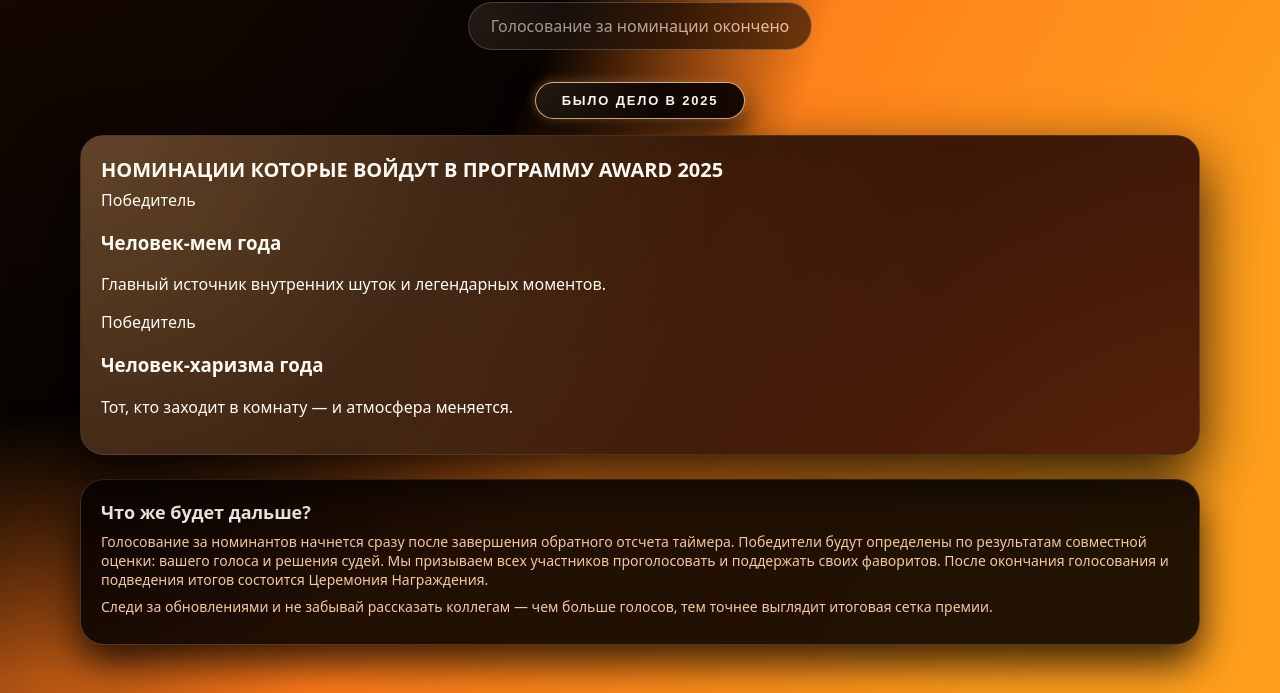
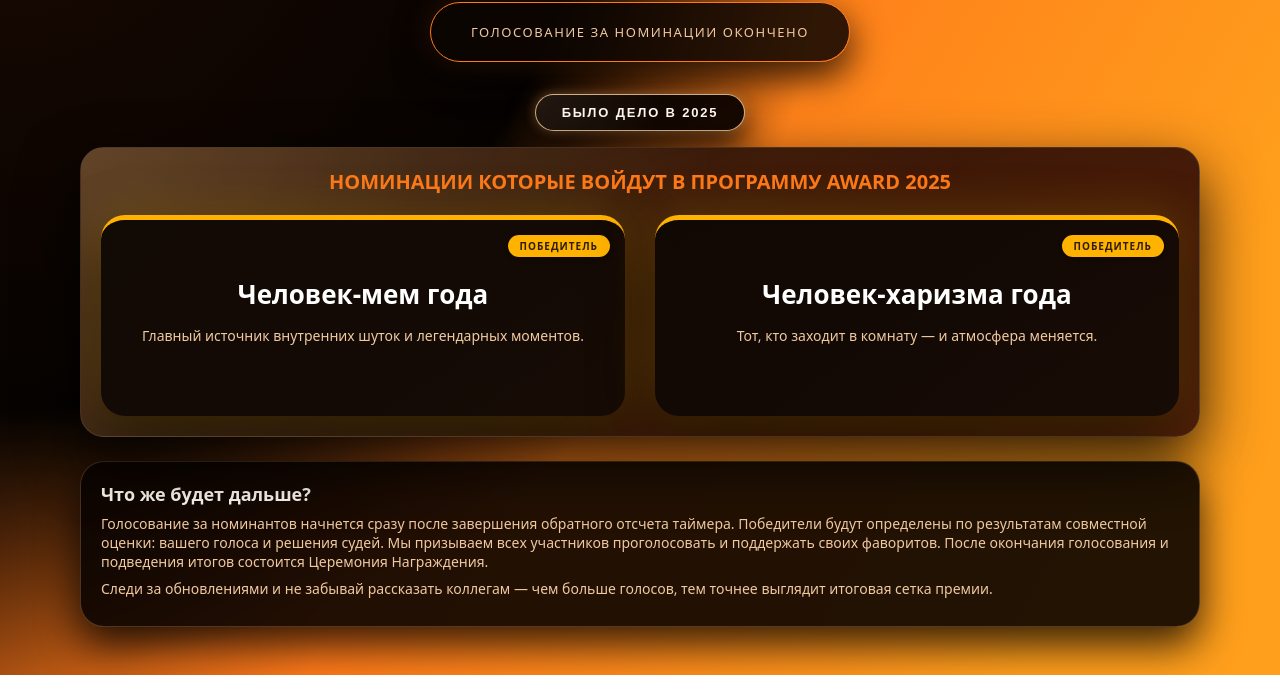
Before and after one commit to FFFyxjiy/gordost, a plain HTML site: page index.html in a window 1280 px wide. Shown: the part 172-865 px from the top of the page. Drawn offline with Linux system fonts and the light colour scheme.

Commit message:
Update styles.css

```diff
--- a/styles.css
+++ b/styles.css
@@ -503,6 +503,99 @@ body {
 }
 
 
+/* Секция победителей */
+
+.winner-list {
+    display: grid;
+    grid-template-columns: repeat(auto-fit, minmax(300px, 1fr));
+    gap: 30px;
+    margin-top: 20px;
+}
+
+.winners-title {
+    text-align: center;
+    color: var(--accent);
+    margin-bottom: 30px;
+    font-size: 32px;
+    text-transform: uppercase;
+}
+
+.winner-card {
+    position: relative;
+    overflow: hidden;
+
+    /* Фон с легким градиентом для глубины */
+    background: linear-gradient(145deg, var(--bg-card) 5%, rgba(20, 10, 5, 0.95) 100%);
+
+    padding: 30px;
+    border-radius: var(--radius-lg);
+    transition: all 0.3s ease;
+    text-align: center;
+
+    /* Золотой акцент: толстая рамка сверху */
+    border-top: 5px solid #ffb300;
+    box-shadow:
+            0 0 50px rgba(255, 179, 0, 0.25), /* Светящийся золотой эффект */
+            var(--shadow-strong);
+}
+
+.winner-card:hover {
+    transform: translateY(-5px) scale(1.01);
+    box-shadow:
+            0 15px 45px rgba(255, 179, 0, 0.4), /* Более сильное свечение при наведении */
+            var(--shadow-strong);
+}
+
+/* Заголовок номинации */
+.winner-card__nomination {
+    font-size: 26px;
+    font-weight: 800;
+    color: #ffffff; /* Белый, чтобы лучше выделялся */
+    margin-bottom: 5px;
+}
+
+/* Описание номинации */
+.winner-card__tagline {
+    font-size: 14px;
+    color: var(--text-muted);
+    min-height: 40px; /* Чтобы карточки были одинаковой высоты */
+}
+
+.winner-card__badge {
+    position: absolute;
+    top: 15px;
+    right: 15px;
+    background-color: #ffb300; /* Золотой фон */
+    color: #2e1d0d;
+    font-weight: 900;
+    text-transform: uppercase;
+    padding: 4px 12px;
+    font-size: 10px;
+    letter-spacing: 0.1em;
+    border-radius: var(--radius-md);
+    box-shadow: 0 2px 4px rgba(0, 0, 0, 0.3);
+}
+
+.winner-card__tagline {
+    font-size: 14px;
+    color: var(--text-muted);
+    margin-bottom: 20px;
+}
+
+.winner-card__result {
+    display: none;
+}
+
+.winner-card__name {
+    display: block;
+    font-size: 20px;
+    font-weight: 900;
+    color: #ffb300; /* Золотой цвет */
+    text-transform: uppercase;
+    letter-spacing: 0.1em;
+}
+
+
 
 /* COUNTDOWN */
 
@@ -567,6 +660,45 @@ body {
     opacity: 0.6;
     border-color: rgba(150, 150, 150, 0.6);
     box-shadow: 0 0 0 rgba(0, 0, 0, 0.5);
+}
+
+.countdown.countdown--finished {
+    flex-direction: column;       /* Ставим текст друг под другом */
+    align-items: center;
+    justify-content: center;
+    padding: 20px 40px;           /* Больше воздуха */
+    gap: 8px;
+    opacity: 1;                   /* Убираем прозрачность, делаем ярким */
+    background: rgba(12, 5, 2, 0.85); /* Чуть темнее фон */
+    border-color: var(--accent);  /* Оранжевая рамка */
+    box-shadow:
+            0 0 30px rgba(255, 122, 26, 0.15),
+            0 14px 36px rgba(0, 0, 0, 0.85);
+}
+
+/* Маленькая надпись "Голосование... окончено" */
+.countdown__finished-text {
+    font-size: 13px;
+    text-transform: uppercase;
+    letter-spacing: 0.12em;
+    color: var(--text-muted);
+    text-align: center;
+}
+
+/* Большая надпись "AWARD 2025" */
+.countdown__finished-title {
+    font-size: 32px;              /* Крупный размер */
+    font-weight: 800;
+    text-transform: uppercase;
+    letter-spacing: 0.15em;
+    line-height: 1.1;
+    color: #ffffff;
+    text-align: center;
+
+    /* Добавляем оранжевый градиент на текст */
+    background: linear-gradient(135deg, #ffffff 20%, var(--accent) 100%);
+    -webkit-background-clip: text;
+    -webkit-text-fill-color: transparent;
 }
 
 /* MAIN */
@@ -881,6 +1013,10 @@ body {
         gap: 10px;
     }
 
+    .countdown__finished-title {
+        font-size: 24px;
+    }
+
     .candidate {
         padding: 12px 12px 10px;
         border-radius: 14px;
```
